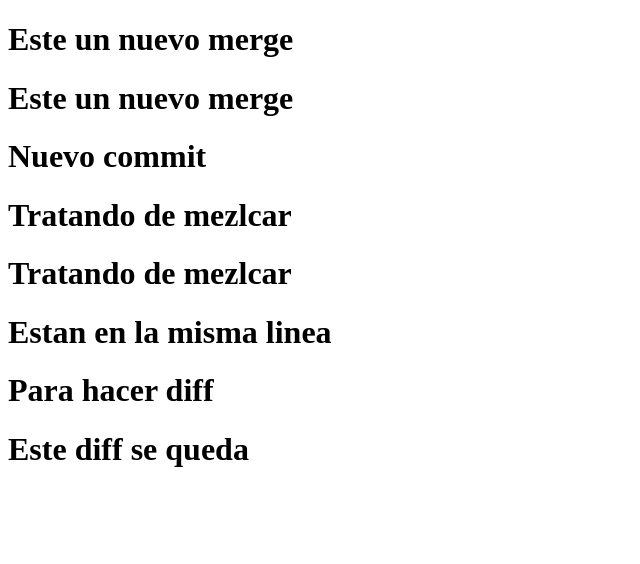
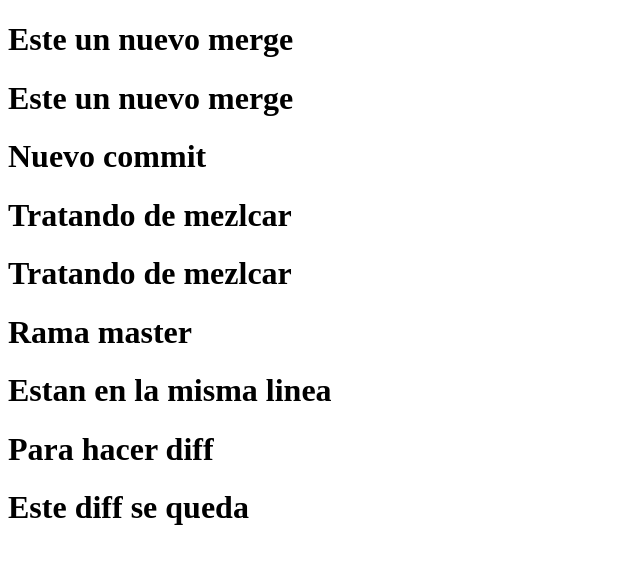
Before and after one commit to LevyMerino/hellogit, a plain HTML site: page new merge.html in a window 1280 px wide. Shown: the whole page, without its empty margins (0-640 px from the left). Drawn offline with Linux system fonts and the light colour scheme.

Commit message:
Linea quince

```diff
--- a/new merge.html
+++ b/new merge.html
@@ -12,6 +12,7 @@
     <h1>Tratando de mezlcar</h1>
 
     <h1>Tratando de mezlcar</h1>
+    <h1>Rama master</h1>
     <h1>Estan en la misma linea</h1>
 
 
```
